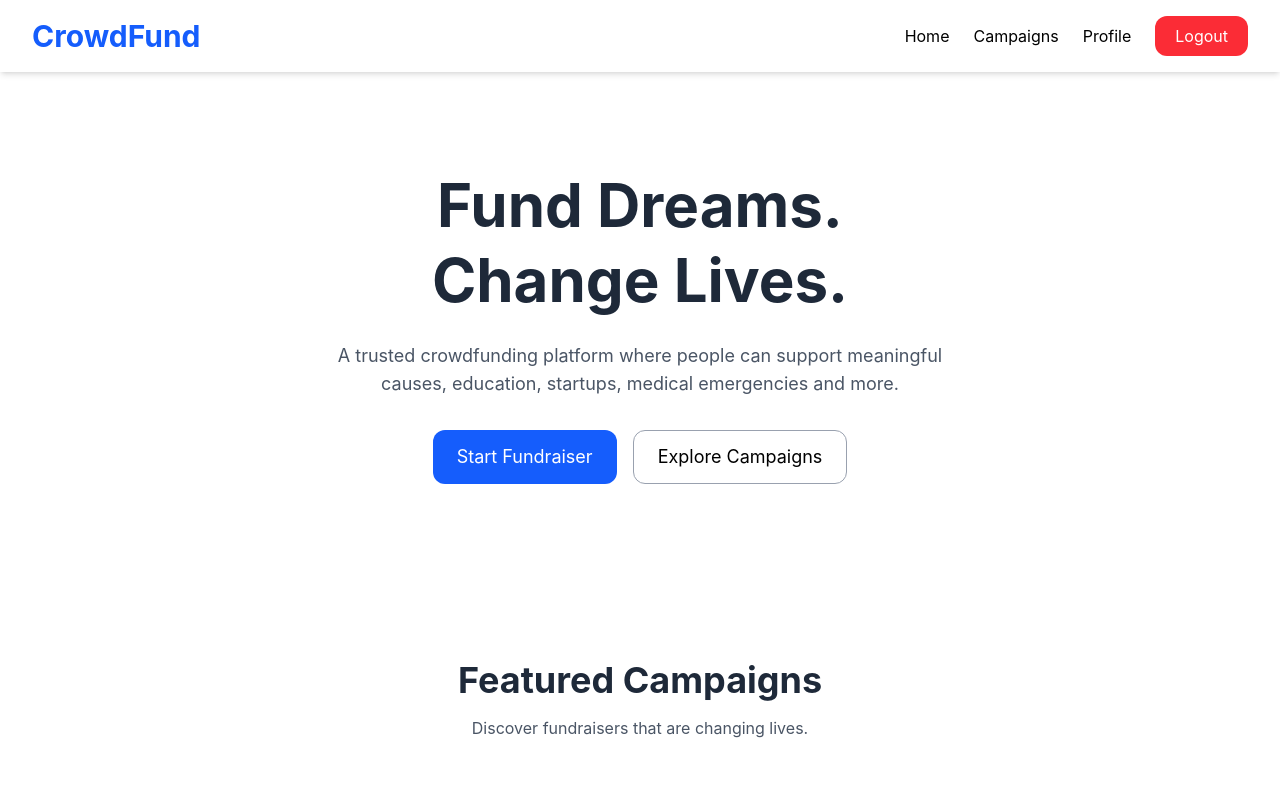
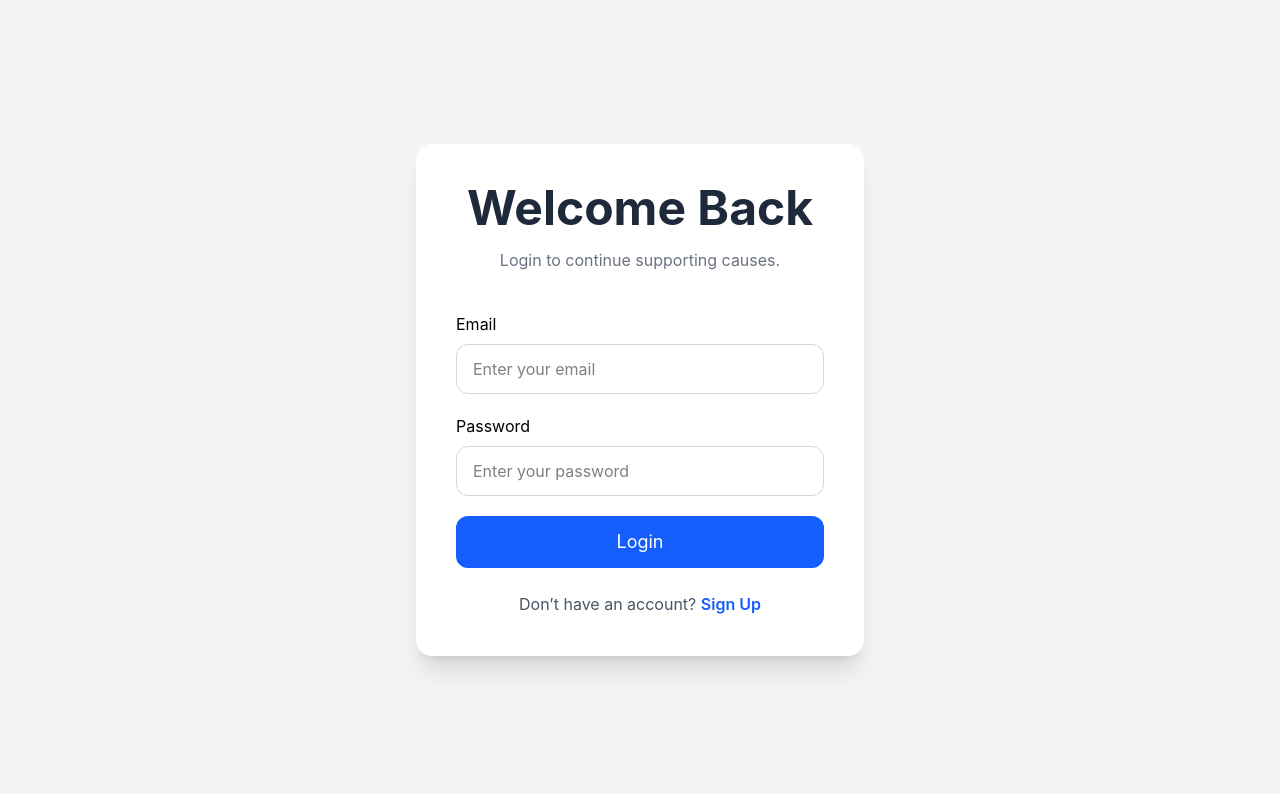
Before and after one commit to ConsoleOverload/CrowdFunding_Project, a React app in the folder frontend/: page / in a window 1280 px wide. Shown: the top 794 px of the page. Built offline with nearby package versions, Linux system fonts and the light colour scheme; grey boxes are pictures that could not be loaded; the HTML template or start-up script is replaced by a standard one.

Commit message:
Update App.jsx

```diff
--- a/frontend/src/App.jsx
+++ b/frontend/src/App.jsx
@@ -4,23 +4,46 @@ import Home from "./pages/Home";
 import Login from "./pages/Login";
 import Signup from "./pages/Signup";
 import Campaigns from "./pages/Campaigns";
+import CreateCampaign from "./pages/CreateCampaign";
 import CampaignDetails from "./pages/CampaignDetails";
-import CreateCampaign from "./pages/CreateCampaign";
-import Dashboard from "./pages/Dashboard";
+import Profile from "./pages/Profile";
 import Admin from "./pages/Admin";
-import NotFound from "./pages/NotFound";
+
 
 function App() {
-return ( <BrowserRouter> <Routes>
-<Route path="/" element={<Home />} />
-<Route path="/login" element={<Login />} />
-<Route path="/signup" element={<Signup />} />
-<Route path="/campaigns" element={<Campaigns />} />
-<Route path="/campaign/:id" element={<CampaignDetails />} />
-<Route path="/create" element={<CreateCampaign />} />
-<Route path="/dashboard" element={<Dashboard />} />
-<Route path="/admin" element={<Admin />} />
-<Route path="*" element={<NotFound />} /> </Routes> </BrowserRouter>
+return ( <BrowserRouter>
+
+  <Routes>
+
+    {/* First Page */}
+    <Route path="/" element={<Login />} />
+
+    {/* Signup */}
+    <Route path="/signup" element={<Signup />} />
+
+    {/* Home */}
+    <Route path="/home" element={<Home />} />
+
+    {/* Campaigns */}
+    <Route path="/campaigns" element={<Campaigns />} />
+
+    {/* Create Campaign */}
+    <Route path="/create" element={<CreateCampaign />} />
+
+    {/* Campaign Details */}
+    <Route path="/campaign/:id" element={<CampaignDetails />} />
+
+    <Route path="/profile" element={<Profile />} />
+
+    <Route path="/admin" element={<Admin />} />
+
+
+
+  </Routes>
+
+</BrowserRouter>
+
+
 );
 }
 
```
